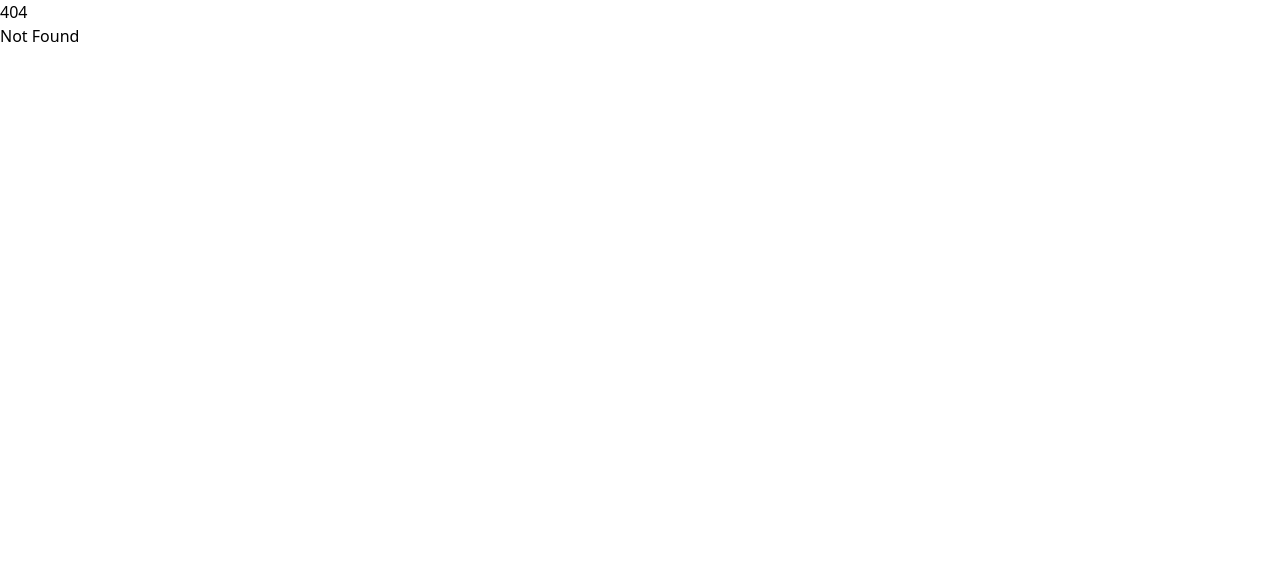
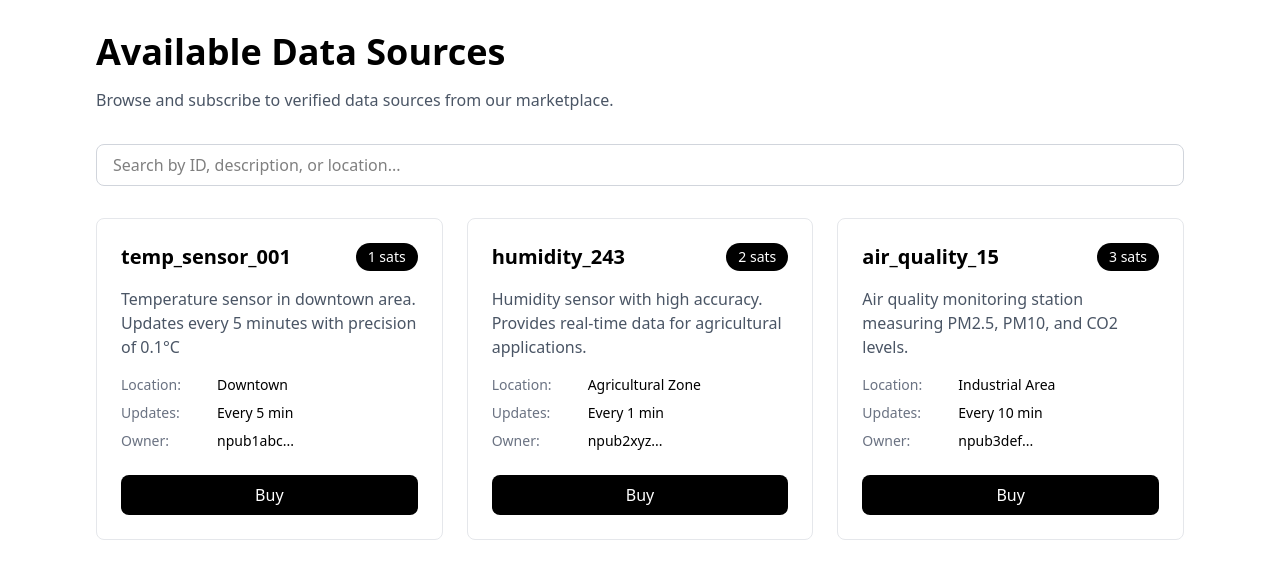
Before and after one commit to lorenzolfm/nostr-data-market-client, a SvelteKit app: page /buy in a window 1280 px wide. Before the commit this address had no page. Shown: the top 578 px of the page. Built offline with nearby package versions, Linux system fonts and the light colour scheme; no server answers.

Commit message:
feat: buy page

```diff
--- /dev/null
+++ b/src/routes/buy/+page.server.ts
@@ -0,0 +1,48 @@
+// src/routes/buy/+page.server.ts
+import { error } from '@sveltejs/kit';
+import type { PageServerLoad } from './$types';
+import { pubkey } from '$lib/store';
+
+// Mock data - replace with actual API call
+const mockDataSources = [
+    {
+        id: "temp_sensor_001",
+        description: "Temperature sensor in downtown area. Updates every 5 minutes with precision of 0.1°C",
+        owner: "npub1abc...",
+        price: "1",
+        location: "Downtown",
+        updateFrequency: "5 min"
+    },
+    {
+        id: "humidity_243",
+        description: "Humidity sensor with high accuracy. Provides real-time data for agricultural applications.",
+        owner: "npub2xyz...",
+        price: "2",
+        location: "Agricultural Zone",
+        updateFrequency: "1 min"
+    },
+    {
+        id: "air_quality_15",
+        description: "Air quality monitoring station measuring PM2.5, PM10, and CO2 levels.",
+        owner: "npub3def...",
+        price: "3",
+        location: "Industrial Area",
+        updateFrequency: "10 min"
+    }
+];
+
+export const load: PageServerLoad = async ({ cookies, fetch }) => {
+    pubkey.get(cookies);
+
+    if (!pubkey) {
+        throw error(401, 'Unauthorized');
+    }
+
+    // In real implementation, fetch from your backend:
+    // const response = await fetch('http://your-backend-url/api/data-sources');
+    // const dataSources = await response.json();
+
+    return {
+        dataSources: mockDataSources
+    };
+};
--- /dev/null
+++ b/src/routes/buy/+page.svelte
@@ -0,0 +1,78 @@
+<script lang="ts">
+	import type { PageData } from './$types';
+
+	export let data: PageData;
+
+	let searchTerm = '';
+	$: filteredSources = data.dataSources.filter(
+		(source) =>
+			source.id.toLowerCase().includes(searchTerm.toLowerCase()) ||
+			source.description.toLowerCase().includes(searchTerm.toLowerCase()) ||
+			source.location.toLowerCase().includes(searchTerm.toLowerCase())
+	);
+</script>
+
+<div class="flex min-h-screen flex-col bg-white text-black">
+	<main class="mx-auto w-full max-w-6xl flex-1 p-8">
+		<div class="mb-8">
+			<h1 class="mb-4 text-4xl font-bold">Available Data Sources</h1>
+			<p class="text-gray-600">
+				Browse and subscribe to verified data sources from our marketplace.
+			</p>
+		</div>
+
+		<div class="mb-8">
+			<input
+				type="text"
+				placeholder="Search by ID, description, or location..."
+				bind:value={searchTerm}
+				class="w-full rounded-lg border border-gray-300 px-4 py-2 focus:border-transparent focus:ring-2 focus:ring-black"
+			/>
+		</div>
+
+		<div class="grid grid-cols-1 gap-6 md:grid-cols-2 lg:grid-cols-3">
+			{#each filteredSources as source}
+				<div class="rounded-lg border border-gray-200 p-6 transition-colors hover:border-black">
+					<div class="mb-4 flex items-start justify-between">
+						<h2 class="text-xl font-bold">{source.id}</h2>
+						<span class="rounded-full bg-black px-3 py-1 text-sm text-white">
+							{source.price} sats
+						</span>
+					</div>
+
+					<p class="mb-4 text-gray-600">
+						{source.description}
+					</p>
+
+					<div class="mb-6 space-y-2">
+						<div class="flex items-center text-sm">
+							<span class="w-24 text-gray-500">Location:</span>
+							<span>{source.location}</span>
+						</div>
+						<div class="flex items-center text-sm">
+							<span class="w-24 text-gray-500">Updates:</span>
+							<span>Every {source.updateFrequency}</span>
+						</div>
+						<div class="flex items-center text-sm">
+							<span class="w-24 text-gray-500">Owner:</span>
+							<span class="truncate" title={source.owner}>{source.owner}</span>
+						</div>
+					</div>
+
+					<button
+						class="w-full rounded-lg bg-black px-4 py-2 text-white transition-colors hover:bg-gray-800"
+					>
+						Buy
+					</button>
+				</div>
+			{/each}
+		</div>
+
+		<!-- Empty State -->
+		{#if filteredSources.length === 0}
+			<div class="py-12 text-center">
+				<p class="text-gray-600">No data sources found matching your search.</p>
+			</div>
+		{/if}
+	</main>
+</div>
--- a/src/routes/profile/+page.svelte
+++ b/src/routes/profile/+page.svelte
@@ -46,8 +46,9 @@
 				</p>
 			</a>
 
-			<button
+			<a
 				class="group relative flex h-64 flex-col items-center justify-center rounded-xl border-2 border-black bg-white p-8 text-center transition-colors duration-300 hover:bg-black"
+				href="/buy"
 			>
 				<div
 					class="absolute inset-0 flex items-center justify-center opacity-10 group-hover:opacity-5"
@@ -66,7 +67,7 @@
 				<p class="relative text-gray-600 group-hover:text-gray-300">
 					Browse verified datasets from trusted sellers
 				</p>
-			</button>
+			</a>
 		</div>
 
 		<!-- Quick Stats -->
```
